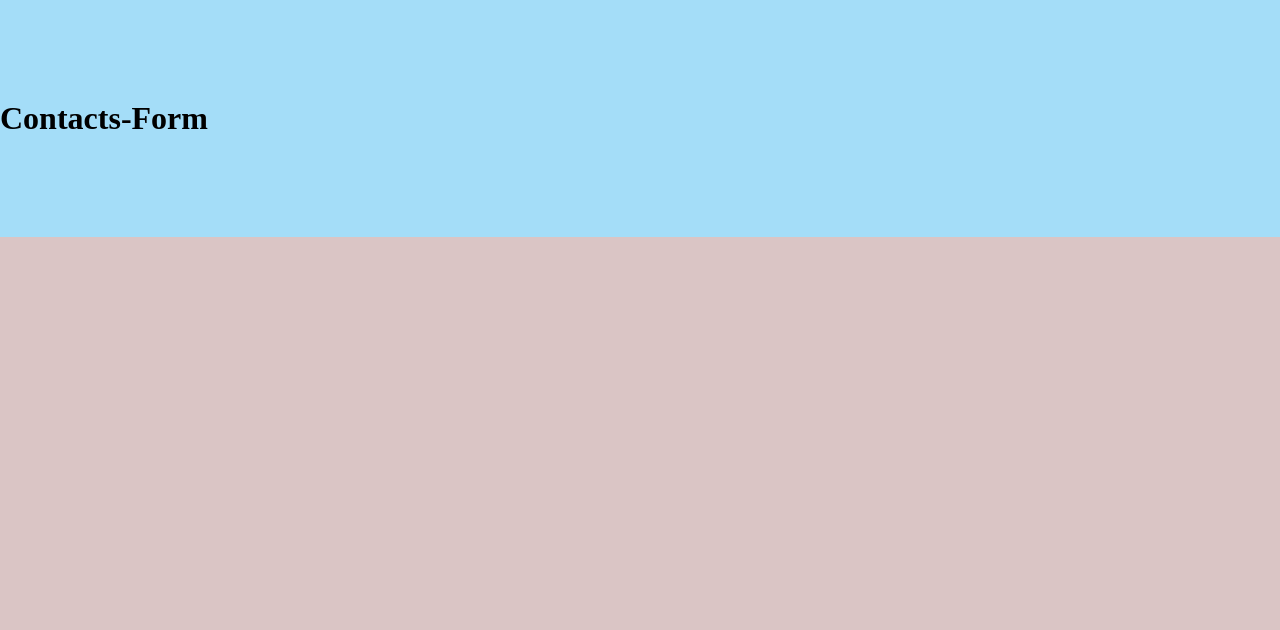
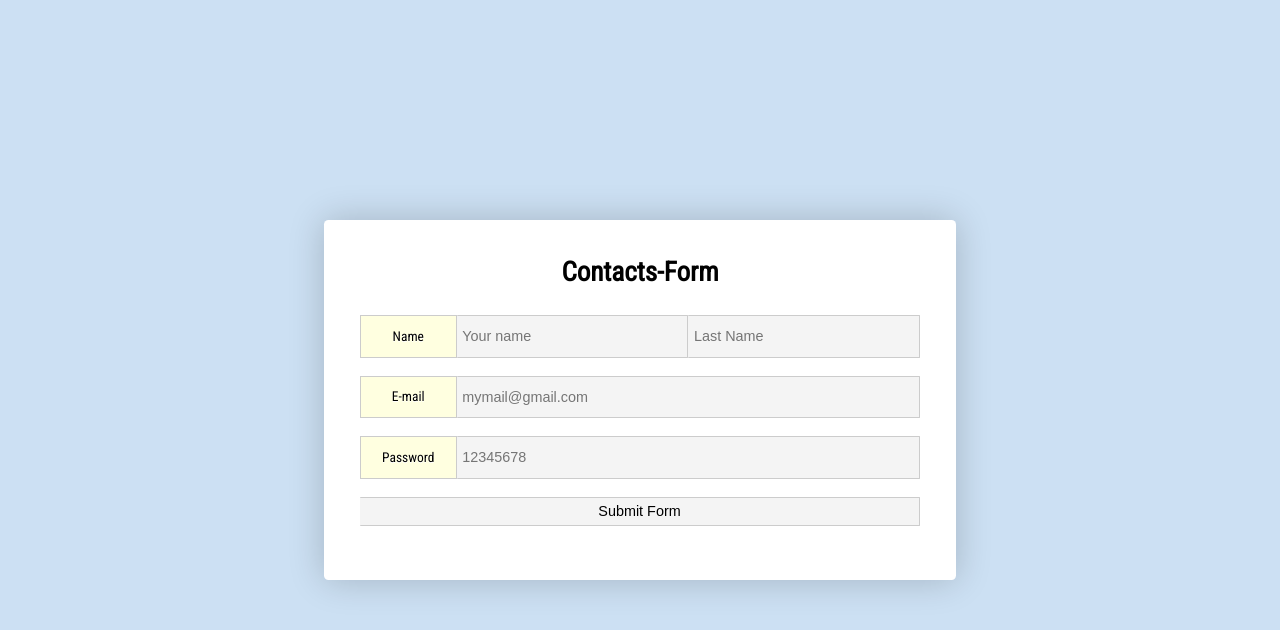
Before and after one commit to SergSmith64/Contacts-Form, a plain HTML site: page index.html in a window 1280 px wide. Drawn offline with Linux system fonts and the light colour scheme.

Commit message:
feat: add form-fields

```diff
--- a/index.html
+++ b/index.html
@@ -6,6 +6,7 @@
 	<meta http-equiv="X-UA-Compatible" content="ie=edge">
 	<title>Contacts-Form</title>
 	<link rel="stylesheet" href="./style.css">
+	<link href="https://fonts.googleapis.com/css?family=Roboto+Condensed&display=swap" rel="stylesheet">
 </head>
 <body>
 	<div class="container">
@@ -13,7 +14,24 @@
 
 	<div class="form-container">
 		<form action="">
-			<h1>Contacts-Form</h1>
+			<h2>Contacts-Form</h2>
+			<div class="form-field">
+				<label for="name">Name</label>
+				<input type="text" name="first-name" id="name" placeholder="Your name">
+				<input type="text" placeholder="Last Name">
+			</div>
+			<div class="form-field">
+				<label for="email">E-mail</label>
+				<input type="email" name="email" id="email" placeholder="mymail@gmail.com">
+			</div>
+			<div class="form-field">
+				<label for="pass">Password</label>
+				<input type="password" name="pass" id="pass" placeholder="12345678">
+			</div>
+
+			<div class="form-field">
+				<input type="submit" value="Submit Form">
+			</div>
 		</form>
 	</div>
 
--- a/style.sass
+++ b/style.sass
@@ -3,13 +3,62 @@
 	padding: 0
 
 body
-	background-color: #dac5c5
+	font-size: 18px
+	font-family: "Roboto Condensed", sans-serif
+
+h2
+	text-align: center
+	padding-bottom: 1em
 
 .container
 	max-width: 1400px
 	margin: 0 auto
-	background-color: #a4ddf8
-	padding-top: 100px
-	padding-bottom: 100px
+	// background-color: #b4d4e2da
+
 
 .form-container
+	display: flex
+	justify-content: center
+	align-items: center
+	height: 100vh
+	margin: 0 auto
+	background-color: #cce0f3
+
+form
+	flex-basis: 70vh
+	padding: 2em
+	background-color: #FFF
+	box-shadow: 0 0 2em rgba(0,0,0,0.2)
+	border-radius: 0.25em
+
+
+.form-field
+	margin-bottom: 1em
+	display: flex
+
+.form-field  label
+	flex: 0 1 5em
+	padding: 1em
+	// background-color: #FFF
+	background-color: lightyellow
+	border: 1px solid #CCC
+	font-size: 0.75em
+	text-align: center
+	text-shadow: 0 1px 0 #FFF
+	line-height: 1
+
+.form-field input
+	flex-grow: 1
+
+input
+	padding: 0.4em
+	font-size: 0.8em
+	background-color: #F4F4F4
+	border: 1px solid #CCC
+	border-width: 1px 1px 1px 0
+	border-radius: 1px
+
+input:focus
+	background-color: #FFF
+	box-shadow: inset 0.1em 0.1em 0.25em rgba(0,0,0,0.2)
+	outline: 0
```
Also changed, not shown: style.css, 1 other file.
